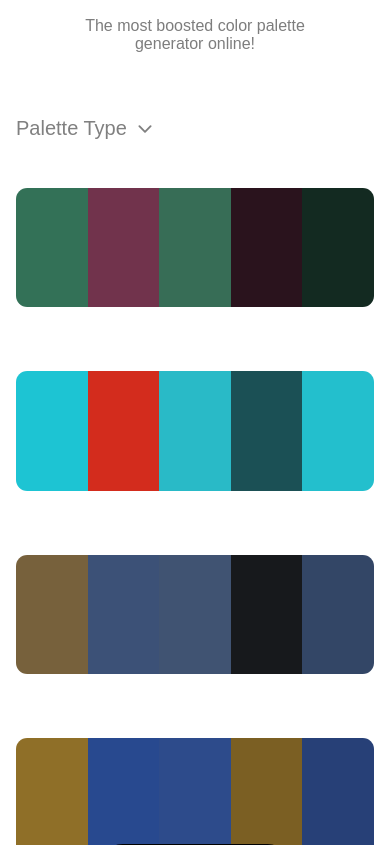
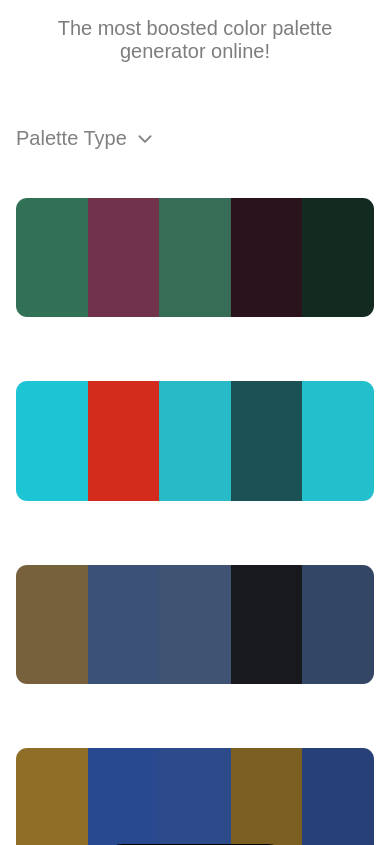
Before and after one commit to Allstonox/Color_Palette_Generator, a plain HTML site: page index.html in a window 390 px wide. Shown: the part 169-1014 px from the top of the page. Drawn offline with nearby package versions, Linux system fonts and the light colour scheme.

Commit message:
Add files via upload

```diff
--- a/styles.css
+++ b/styles.css
@@ -221,7 +221,7 @@ nav ul li:hover {
     }
 
     #intro-wrapper h3 {
-        width: 70% !important;
-        font-size: 1rem !important;
+        width: 90% !important;
+        font-size: 1.25rem !important;
     }
 }
```
